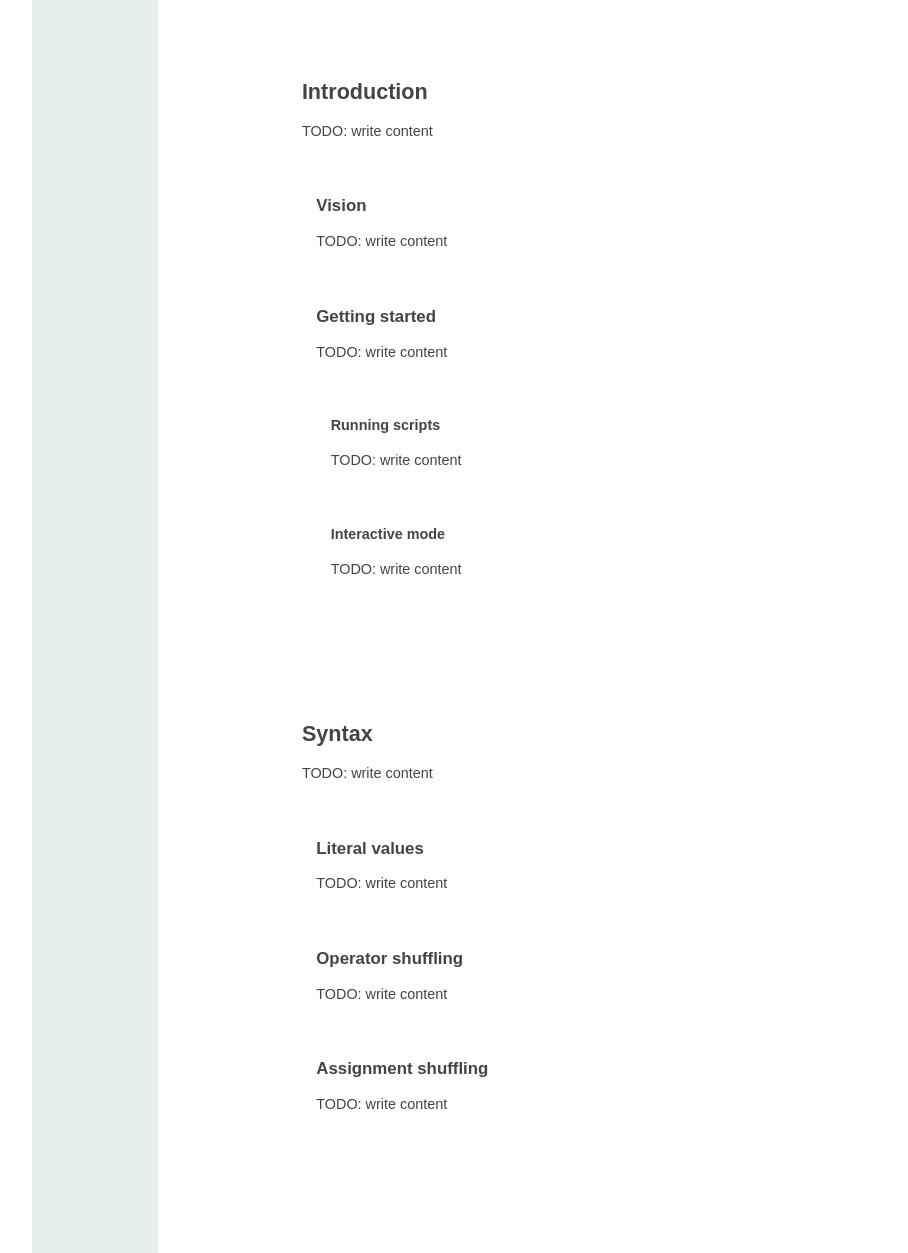
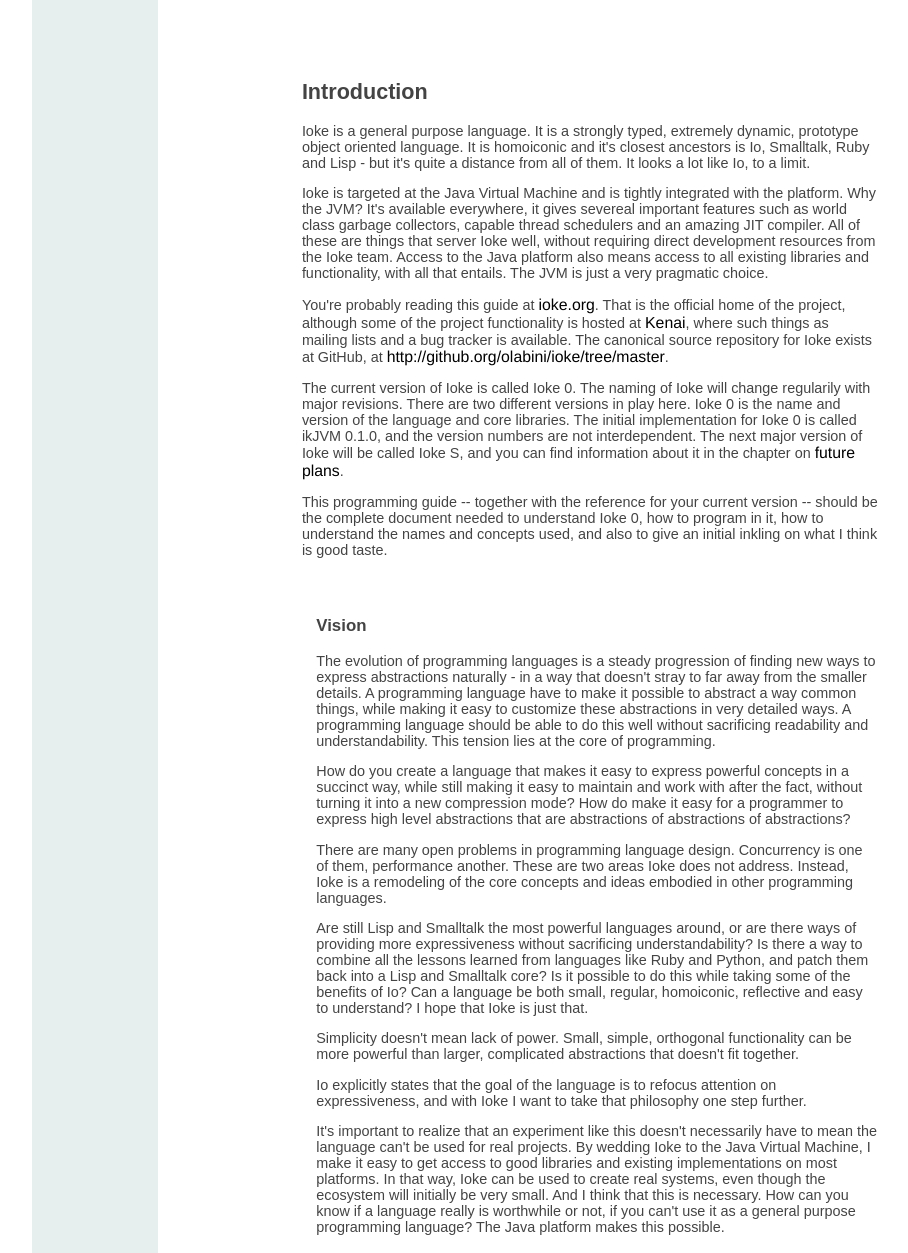
Before and after one commit to olabini/ioke, a plain HTML site: page guide.html in a window 1280 px wide. Shown: the part 1180-2433 px from the top of the page, without its empty margins (3-911 px from the left). Drawn offline with Linux system fonts and the light colour scheme.

Commit message:
Add intro and vision parts to the guide

```diff
--- a/guide.html
+++ b/guide.html
@@ -256,11 +256,33 @@ PUBLIC "-//W3C//DTD XHTML 1.0 Transitional//EN"
 
                 <div class="chapter">
                   <h2><a name="introduction">Introduction</a></h2>
-                  <p>TODO: write content</p>
+                  <p>Ioke is a general purpose language. It is a strongly typed, extremely dynamic, prototype object oriented language. It is homoiconic and it's closest ancestors is Io, Smalltalk, Ruby and Lisp - but it's quite a distance from all of them. It looks a lot like Io, to a limit.</p>
+
+                  <p>Ioke is targeted at the Java Virtual Machine and is tightly integrated with the platform. Why the JVM? It's available everywhere, it gives severeal important features such as world class garbage collectors, capable thread schedulers and an amazing JIT compiler. All of these are things that server Ioke well, without requiring direct development resources from the Ioke team. Access to the Java platform also means access to all existing libraries and functionality, with all that entails. The JVM is just a very pragmatic choice.</p>
+
+                  <p>You're probably reading this guide at <a href="http://ioke.org/guide.html">ioke.org</a>. That is the official home of the project, although some of the project functionality is hosted at <a href="http://ioke.kenai.org">Kenai</a>, where such things as mailing lists and a bug tracker is available. The canonical source repository for Ioke exists at GitHub, at <a href="http://github.org/olabini/ioke/tree/master">http://github.org/olabini/ioke/tree/master</a>.</p>
+
+                  <p>The current version of Ioke is called Ioke 0. The naming of Ioke will change regularily with major revisions. There are two different versions in play here. Ioke 0 is the name and version of the language and core libraries. The initial implementation for Ioke 0 is called ikJVM 0.1.0, and the version numbers are not interdependent. The next major version of Ioke will be called Ioke S, and you can find information about it in the chapter on <a href="#futurePlans">future plans</a>.</p>
+
+                  <p>This programming guide -- together with the reference for your current version -- should be the complete document needed to understand Ioke 0, how to program in it, how to understand the names and concepts used, and also to give an initial inkling on what I think is good taste.</p>
+
 
                   <div class="section">
                     <h3><a name="vision">Vision</a></h3>
-                    <p>TODO: write content</p>
+
+                    <p>The evolution of programming languages is a steady progression of finding new ways to express abstractions naturally - in a way that doesn't stray to far away from the smaller details. A programming language have to make it possible to abstract a way common things, while making it easy to customize these abstractions in very detailed ways. A programming language should be able to do this well without sacrificing readability and understandability. This tension lies at the core of programming.</p>
+
+                    <p>How do you create a language that makes it easy to express powerful concepts in a succinct way, while still making it easy to maintain and work with after the fact, without turning it into a new compression mode? How do make it easy for a programmer to express high level abstractions that are abstractions of abstractions of abstractions?</p>
+
+                    <p>There are many open problems in programming language design. Concurrency is one of them, performance another. These are two areas Ioke does not address. Instead, Ioke is a remodeling of the core concepts and ideas embodied in other programming languages.</p>
+
+                    <p>Are still Lisp and Smalltalk the most powerful languages around, or are there ways of providing more expressiveness without sacrificing understandability? Is there a way to combine all the lessons learned from languages like Ruby and Python, and patch them back into a Lisp and Smalltalk core? Is it possible to do this while taking some of the benefits of Io? Can a language be both small, regular, homoiconic, reflective and easy to understand? I hope that Ioke is just that.</p>
+
+                    <p>Simplicity doesn't mean lack of power. Small, simple, orthogonal functionality can be more powerful than larger, complicated abstractions that doesn't fit together.</p>
+
+                    <p>Io explicitly states that the goal of the language is to refocus attention on expressiveness, and with Ioke I want to take that philosophy one step further.</p>
+
+                    <p>It's important to realize that an experiment like this doesn't necessarily have to mean the language can't be used for real projects. By wedding Ioke to the Java Virtual Machine, I make it easy to get access to good libraries and existing implementations on most platforms. In that way, Ioke can be used to create real systems, even though the ecosystem will initially be very small. And I think that this is necessary. How can you know if a language really is worthwhile or not, if you can't use it as a general purpose programming language? The Java platform makes this possible.</p>
                   </div>
 
                   <div class="section">
```
